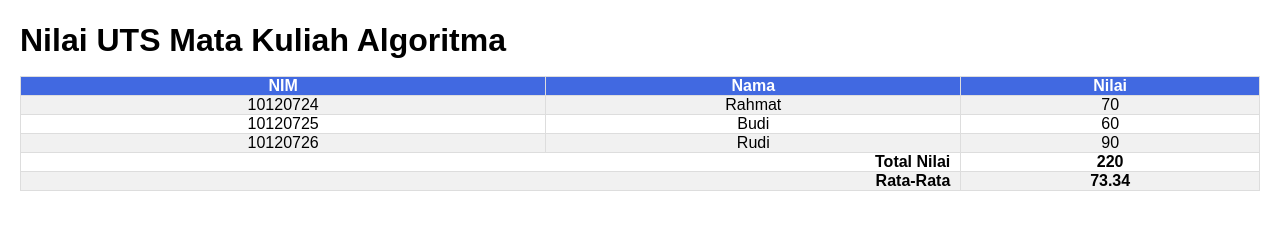
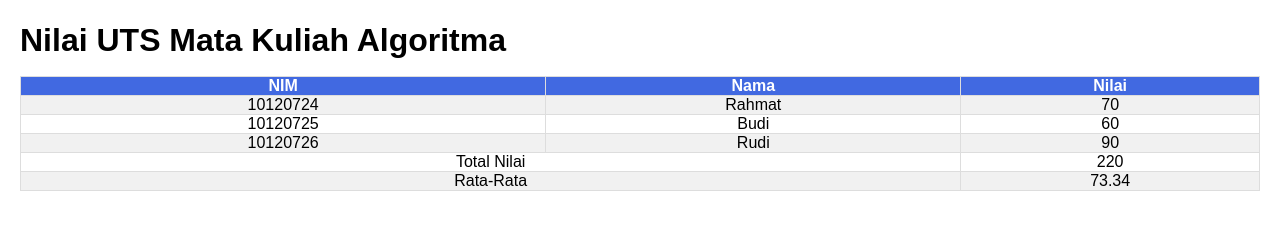
Before and after one commit to ichsnn/css-learning-path, a website: page selectors/index.html in a window 1280 px wide. Drawn offline with Linux system fonts and the light colour scheme.

Commit message:
Selectors (#5)
* selectors

* selectors

```diff
--- a/selectors/style.css
+++ b/selectors/style.css
@@ -39,16 +39,3 @@ table#table-nilai tr {
 table#table-nilai #mahasiswa td, table#table-nilai #header th {
     border: 1px solid #ddd;
 }
-
-#mahasiswa #total-nilai {
-    font-weight: bold;
-}
-
-#rata-rata {
-    font-weight: bold;
-}
-
-#mahasiswa #total-nilai td:first-child, #mahasiswa #rata-rata td:first-child {
-    text-align: right;
-    padding: 0 10px;
-}
```
